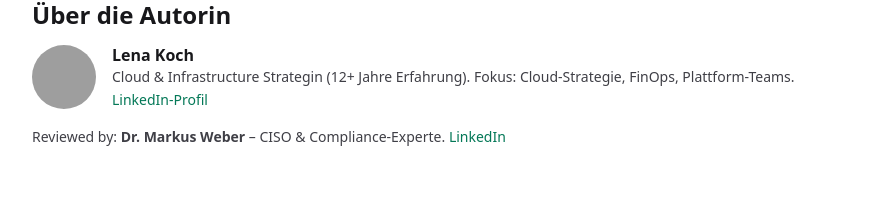
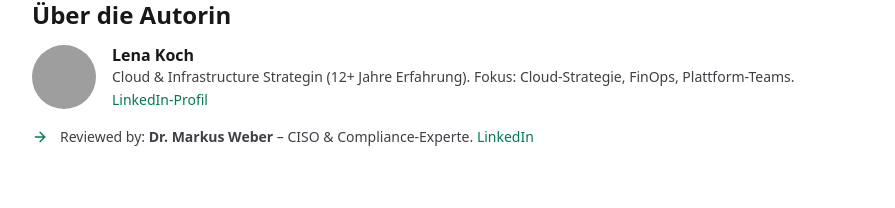
Before and after one commit to lennartnm/findbar_website, a Next.js app: page /blog/beispiel-blog-cloud in a window 1280 px wide. Shown: the part 7698-7906 px from the top of the page, without its empty margins (192-1087 px from the left). Built offline with nearby package versions, Linux system fonts and the light colour scheme; grey boxes are pictures that could not be loaded.

Commit message:
Update page.tsx

```diff
--- a/src/app/blog/beispiel-blog-cloud/page.tsx
+++ b/src/app/blog/beispiel-blog-cloud/page.tsx
@@ -911,7 +911,7 @@ export default function Article() {
           </div>
 
          <div className="mt-4 flex items-center gap-3">
-
+  <ArrowRight className={`w-4 h-4 ${accent}`} aria-hidden />
   <p className="text-sm text-zinc-700">
     Reviewed by: <strong>{reviewer.name}</strong> – {reviewer.role}.{' '}
     <a href={reviewer.linkedin} className={`hover:underline ${accent}`}>
```
Lines whose indentation alone changed are shown as unchanged.
